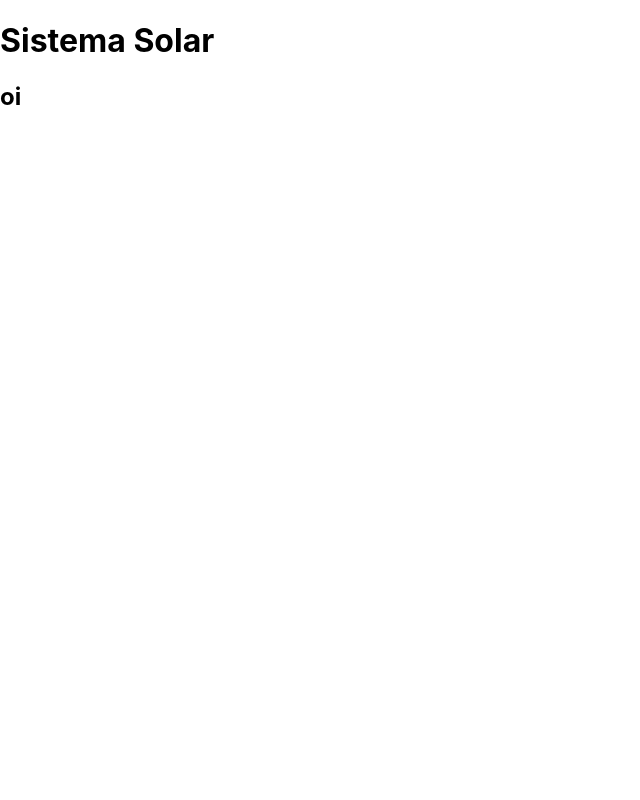
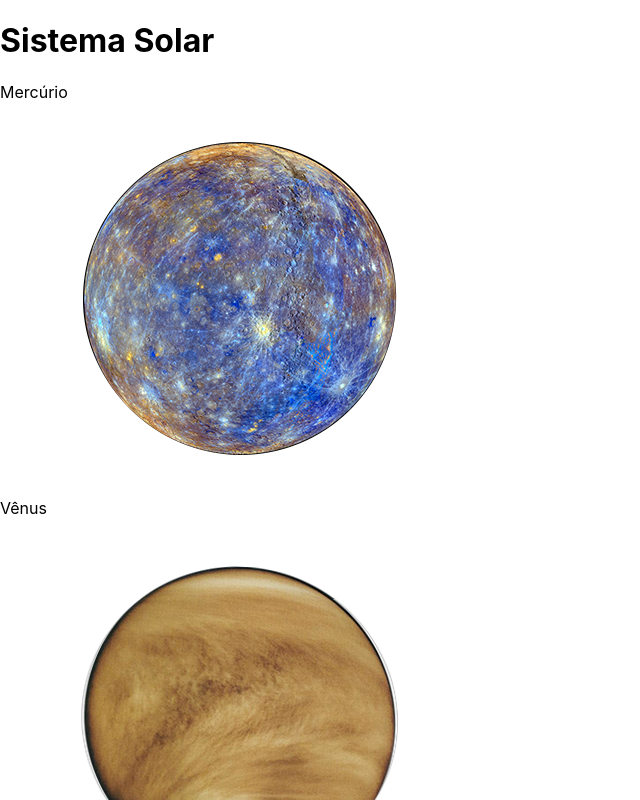
Before and after one commit to pedroalvesf/solar-system-react, a React (Create React App) app: page / in a window 1280 px wide. Shown: the top 800 px of the page, without its empty margins (0-640 px from the left). Built offline with nearby package versions, Linux system fonts and the light colour scheme.

Commit message:
Insert update Missions

```diff
--- a/src/App.js
+++ b/src/App.js
@@ -3,6 +3,8 @@ import './App.css';
 import Header from './components/Header';
 import SolarSystem from './components/SolarSystem';
 import Title from './components/Title';
+import PlanetCard from './components/PlanetCard';
+import Missions from './components/Missions';
 
 class App extends React.Component {
   render() {
@@ -10,7 +12,9 @@ class App extends React.Component {
       <div>
       <Header />
       <SolarSystem />
-      <Title headline="" />
+      <Title headline="Planetas" />
+      <PlanetCard />
+      <Missions />
 
       </div>
     )
--- /dev/null
+++ b/src/components/Missions.jsx
@@ -0,0 +1,11 @@
+import React from "react";
+
+class Missions extends React.Component {
+  render() {
+    return (
+      <div></div>
+    )
+  }
+}
+
+export default Missions;
--- /dev/null
+++ b/src/components/PlanetCard.jsx
@@ -0,0 +1,15 @@
+import React from "react";
+
+class PlanetCard extends React.Component {
+  render() {
+   const { planetName, planetImage } = this.props;
+    return (
+      <div>
+        <p> { planetName } </p>
+        <img src={ planetImage } alt={`Planeta ${planetName}`} />
+      </div>
+    );
+  }
+}
+
+export default PlanetCard;
--- a/src/components/SolarSystem.jsx
+++ b/src/components/SolarSystem.jsx
@@ -1,10 +1,14 @@
 import React from "react";
+import planets from '../data/planets';
+import PlanetCard from "./PlanetCard";
 
 class SolarSystem extends React.Component {
   render() {
     return (
       <div>
-
+        {planets.map(( { name, image }) => (
+          <PlanetCard key={ name } planetName={ name } planetImage={ image } />
+        ))}
       </div>
     )
   }
--- a/src/components/Title.jsx
+++ b/src/components/Title.jsx
@@ -2,10 +2,11 @@ import React from "react";
 
 class Title extends React.Component {
   render() {
+    const head  = this.props.headline;
     return(
     <div>
       <h2>
-        oi
+        { head }
       </h2>
     </div>
   )}
```
